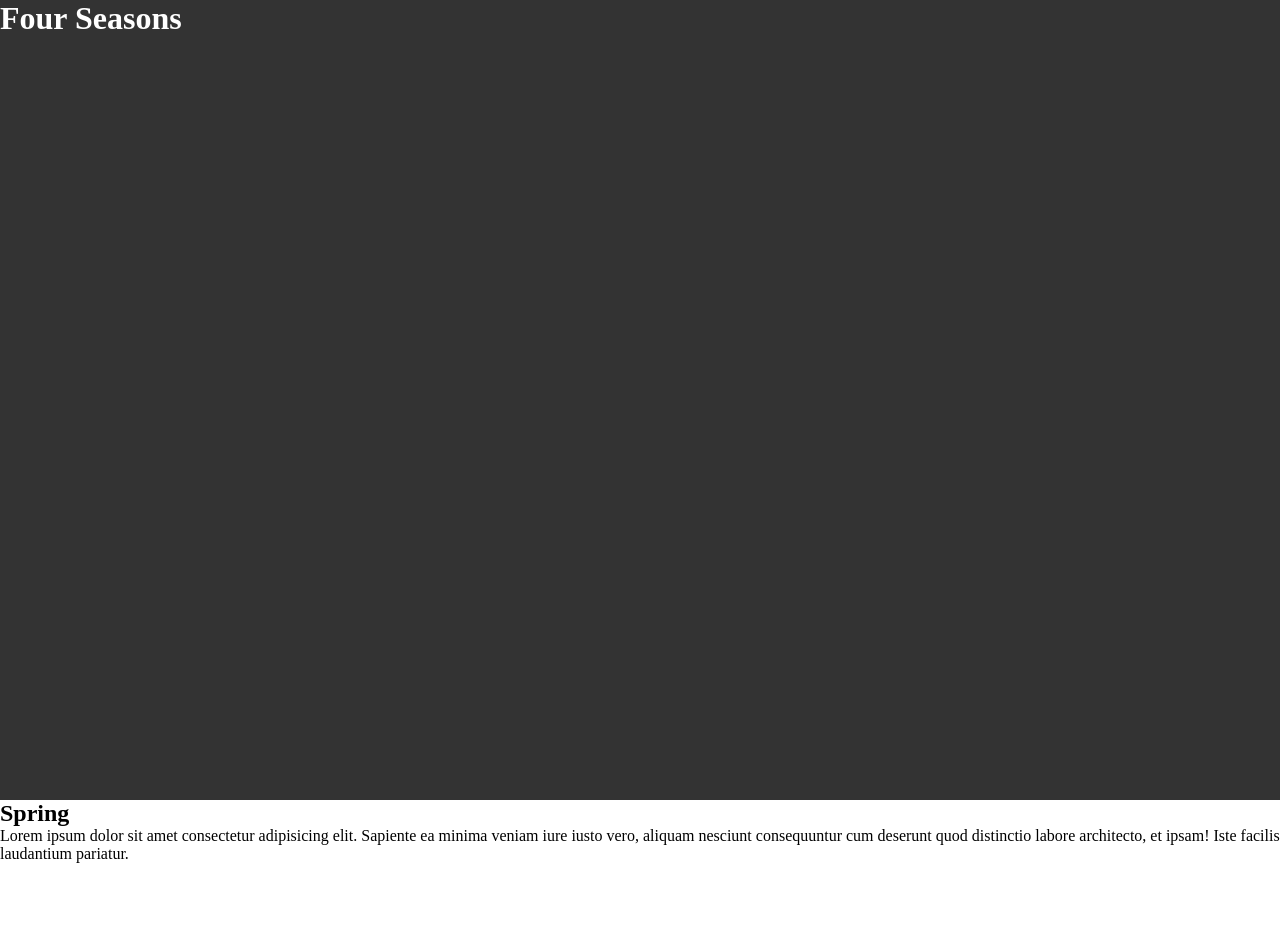
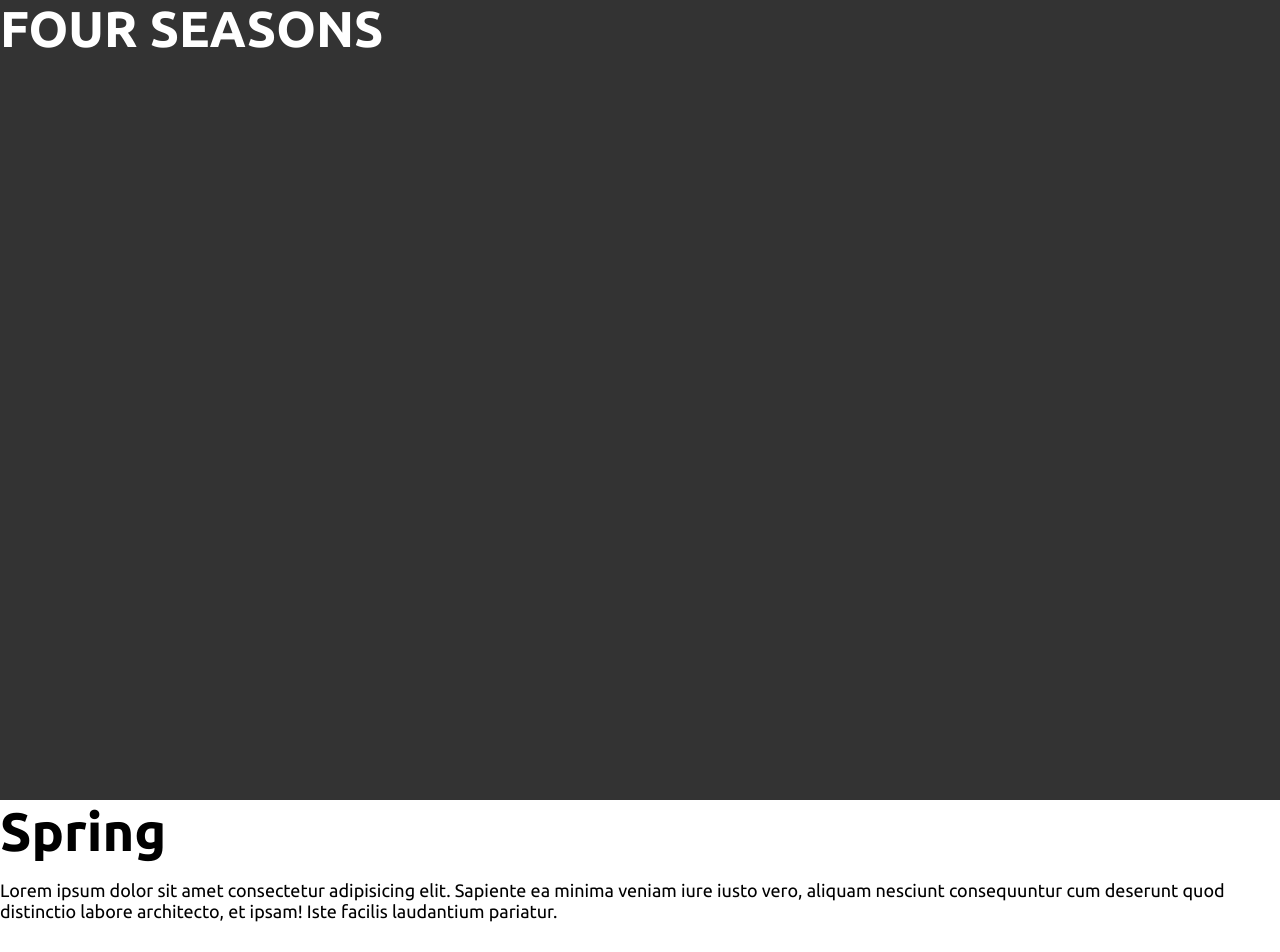
Before and after one commit to petryca/four-seasons, a plain HTML site: page index.html in a window 1280 px wide. Shown: the top 952 px of the page. Drawn offline with Linux system fonts and the light colour scheme.

Commit message:
css update

```diff
--- a/style.css
+++ b/style.css
@@ -1,7 +1,14 @@
+@import url('https://fonts.googleapis.com/css2?family=Ubuntu:wght@400;700&display=swap');
+
 * {
     margin: 0;
     padding: 0;
     box-sizing: border-box;
+}
+
+:root {
+    font-size: 18px;
+    font-family: Ubuntu, sans-serif;
 }
 
 header,
@@ -12,7 +19,6 @@ section {
 header {
     background-color: #333;
     color: #fff;
-    /* Optionally set text color to white */
 }
 
 #spring {
@@ -36,3 +42,14 @@ section {
     background-size: cover;
     background-attachment: fixed;
 }
+
+h1 {
+    font-size: 2.8rem;
+    text-transform: uppercase;
+    white-space: nowrap;
+}
+
+h2 {
+    font-size: 3rem;
+    margin-bottom: 1rem;
+}
```
